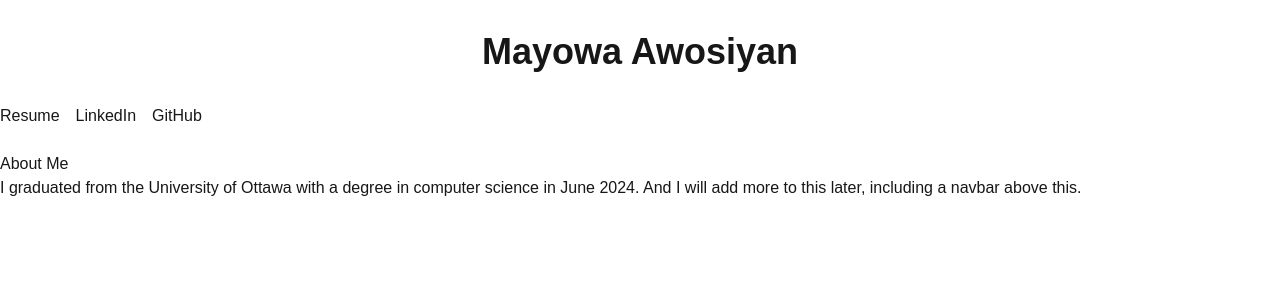
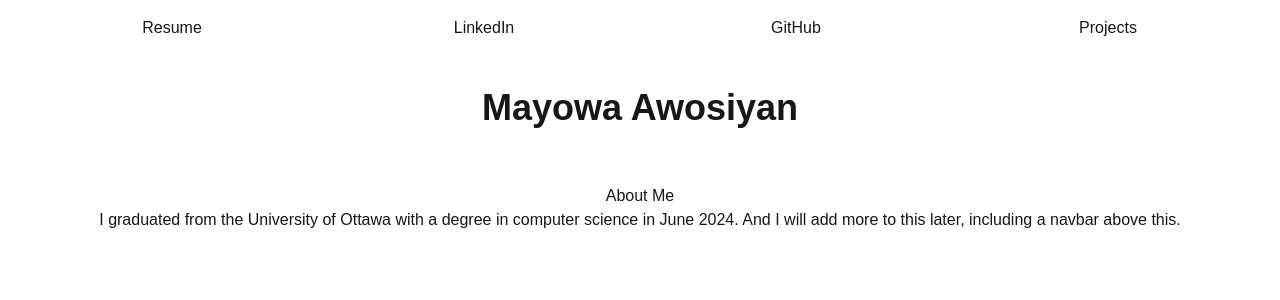
Before and after one commit to Mayowa-Awosiyan01/Mayowa-Awosiyan, a Next.js app: page / in a window 1280 px wide. Shown: the top 300 px of the page. Built offline with nearby package versions, Linux system fonts and the light colour scheme.

Commit message:
NavBar styling update

```diff
--- a/app/components/navbar.tsx
+++ b/app/components/navbar.tsx
@@ -1,16 +1,23 @@
 import Link from "next/link";
 
 export default function NavBar() {
-  //switch the p tags to links as the new pages are made
+  console.log("NavBar is rendering");
   return (
-    <div className="text-center flex gap-x-4 flex-row">
-      <p className="flex-initial">Resume</p>
+    <div className="grid grid-rows-1 grid-cols-4 text-center p-4">
+      <div>
+        <Link href={""} className="flex-initial">
+          Resume
+        </Link>
+      </div>
+      <div>
         <Link
           className="flex-initial"
           href={"https://www.linkedin.com/in/mayowa-awosiyan/"}
         >
           LinkedIn
         </Link>
+      </div>
+      <div>
         <Link
           className="flex-initial"
           href={"https://github.com/Mayowa-Awosiyan01"}
@@ -18,5 +25,11 @@ export default function NavBar() {
           GitHub
         </Link>
       </div>
+      <div>
+        <Link className="flex-initial" href={"#"}>
+          Projects
+        </Link>
+      </div>
+    </div>
   );
 }
--- a/app/page.tsx
+++ b/app/page.tsx
@@ -3,14 +3,15 @@ import NavBar from "./components/navbar";
 export default function Home() {
   return (
     <div>
+      <NavBar />
       <header className="text-4xl text-center font-bold p-8">
         Mayowa Awosiyan
       </header>
-      <NavBar />
+
       <br></br>
-      <div>
-        <header>About Me</header>
-        <p>
+      <div className="text-center gap-4">
+        <h1 className="text-center">About Me</h1>
+        <p className="text- center">
           I graduated from the University of Ottawa with a degree in computer
           science in June 2024. And I will add more to this later, including a
           navbar above this.
```
Lines whose indentation alone changed are shown as unchanged.
